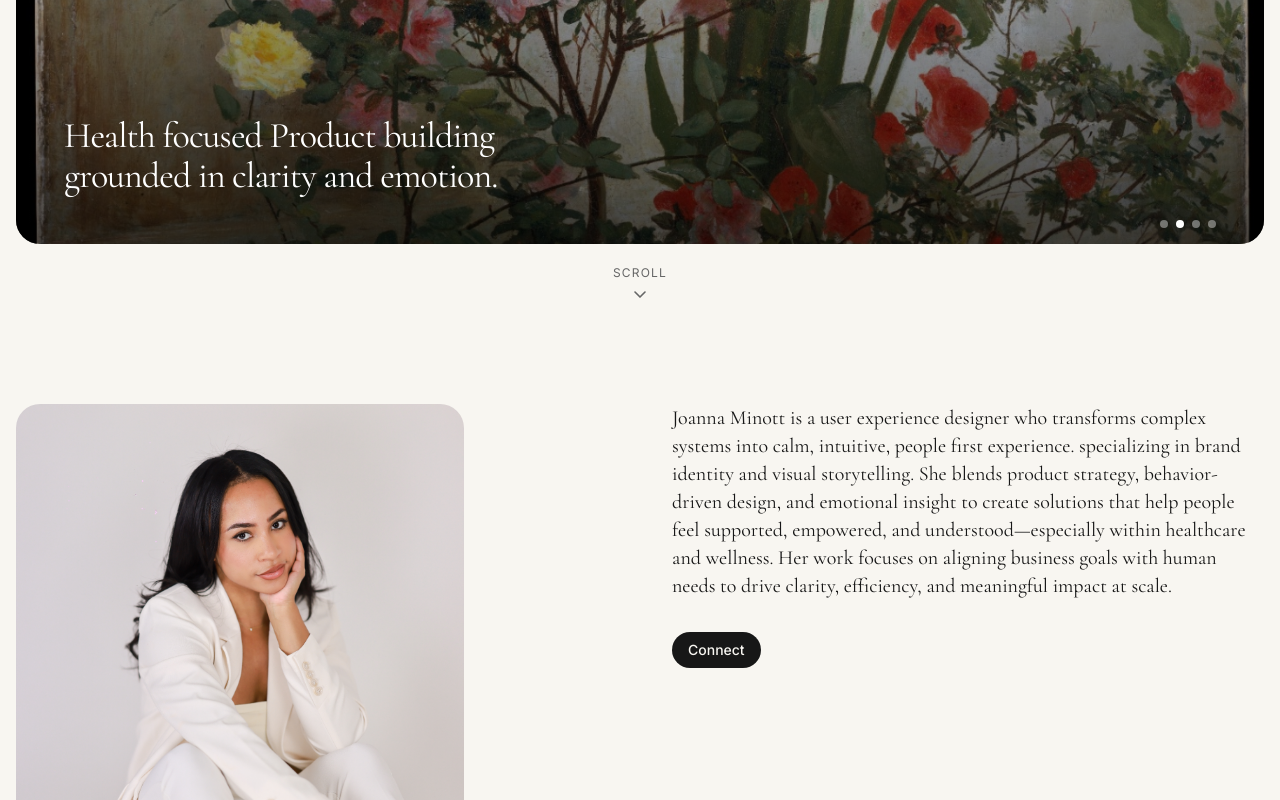
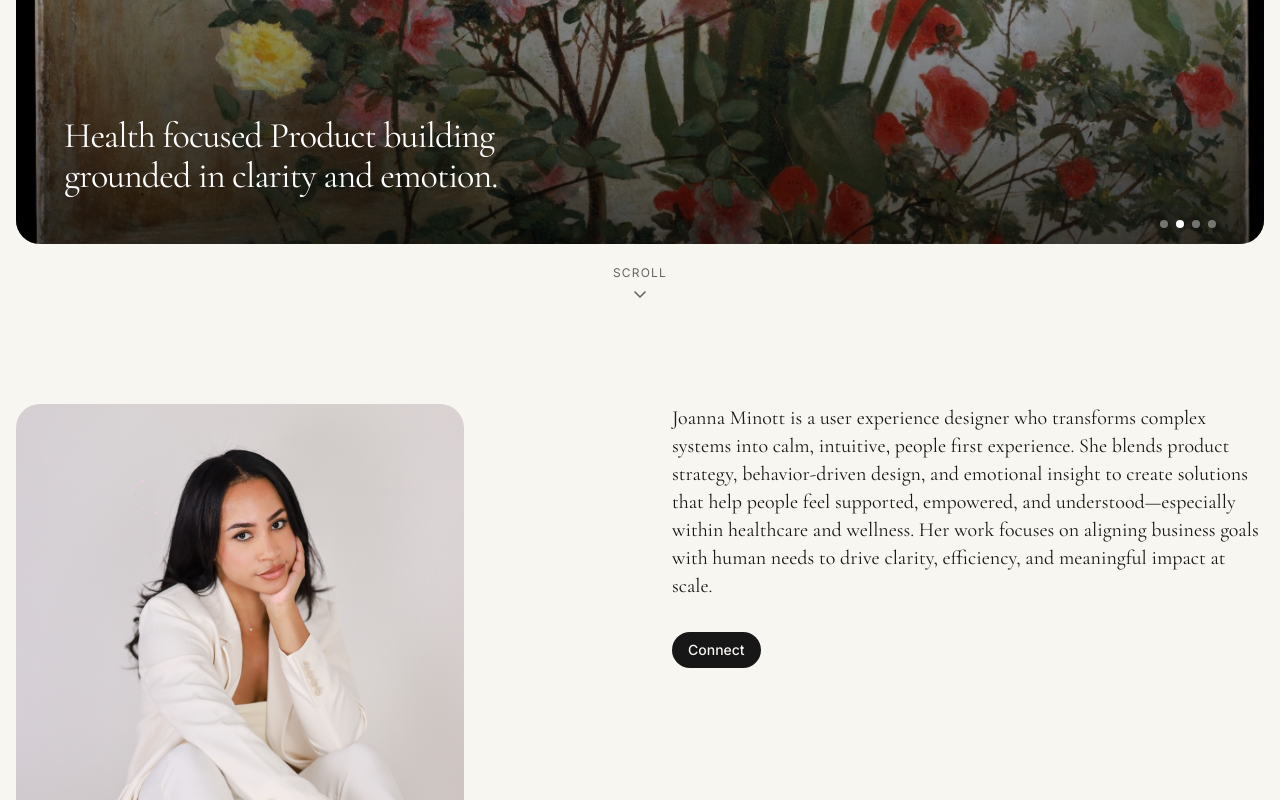
Before and after one commit to jnm128/portfolio2026jnm, a React (Vite) app: page / in a window 1280 px wide. Shown: the part 492-1292 px from the top of the page. Built offline with nearby package versions, Linux system fonts and the light colour scheme.

Commit message:
Visual edit in Lovable
Edited UI in Lovable

```diff
--- a/src/components/Hero.tsx
+++ b/src/components/Hero.tsx
@@ -57,7 +57,7 @@ const Hero: React.FC<HeroProps> = ({
 
             {/* Bio Text */}
             <div className="flex flex-col justify-center">
-              <p className="text-lg md:text-xl text-foreground leading-relaxed mb-8 font-serif">Joanna Minott is a user experience designer who transforms complex systems into calm, intuitive, people first experience. specializing in brand identity and visual storytelling.
+              <p className="text-lg md:text-xl text-foreground leading-relaxed mb-8 font-serif">Joanna Minott is a user experience designer who transforms complex systems into calm, intuitive, people first experience.
 
 
 She blends product strategy, behavior-driven design, and emotional insight to create solutions that help people feel supported, empowered, and understood—especially within healthcare and wellness. Her work focuses on aligning business goals with human needs to drive clarity, efficiency, and meaningful impact at scale.</p>
```
